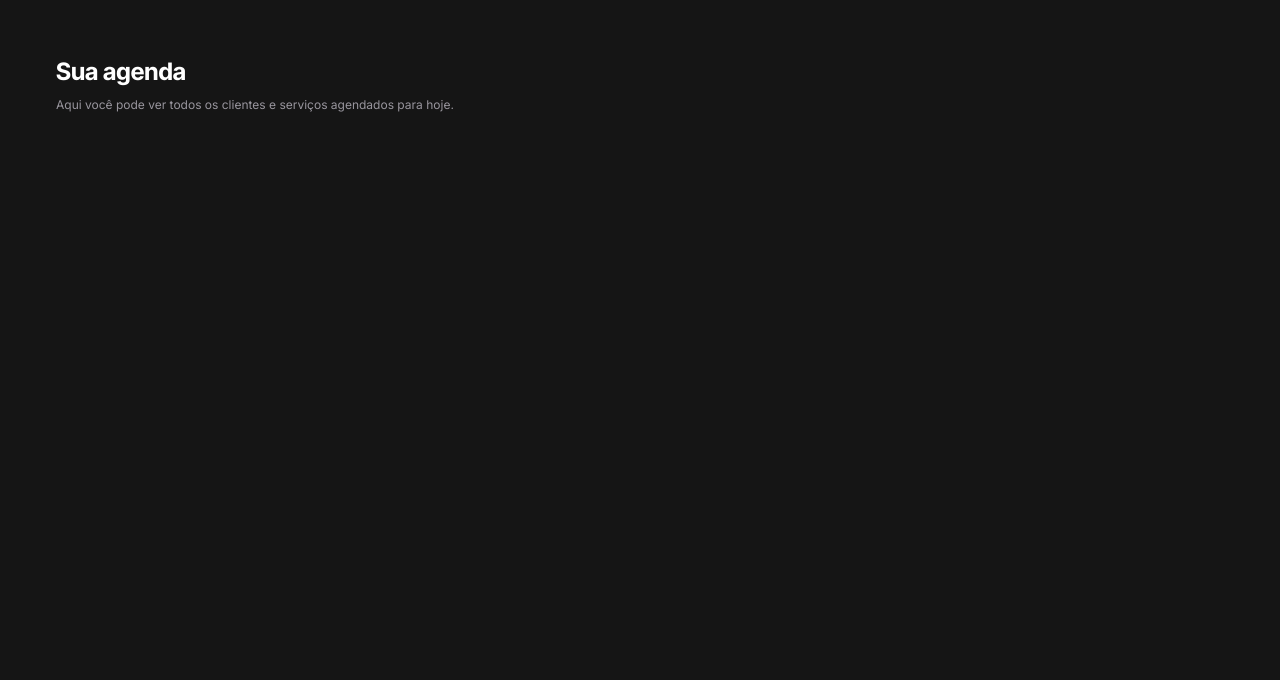
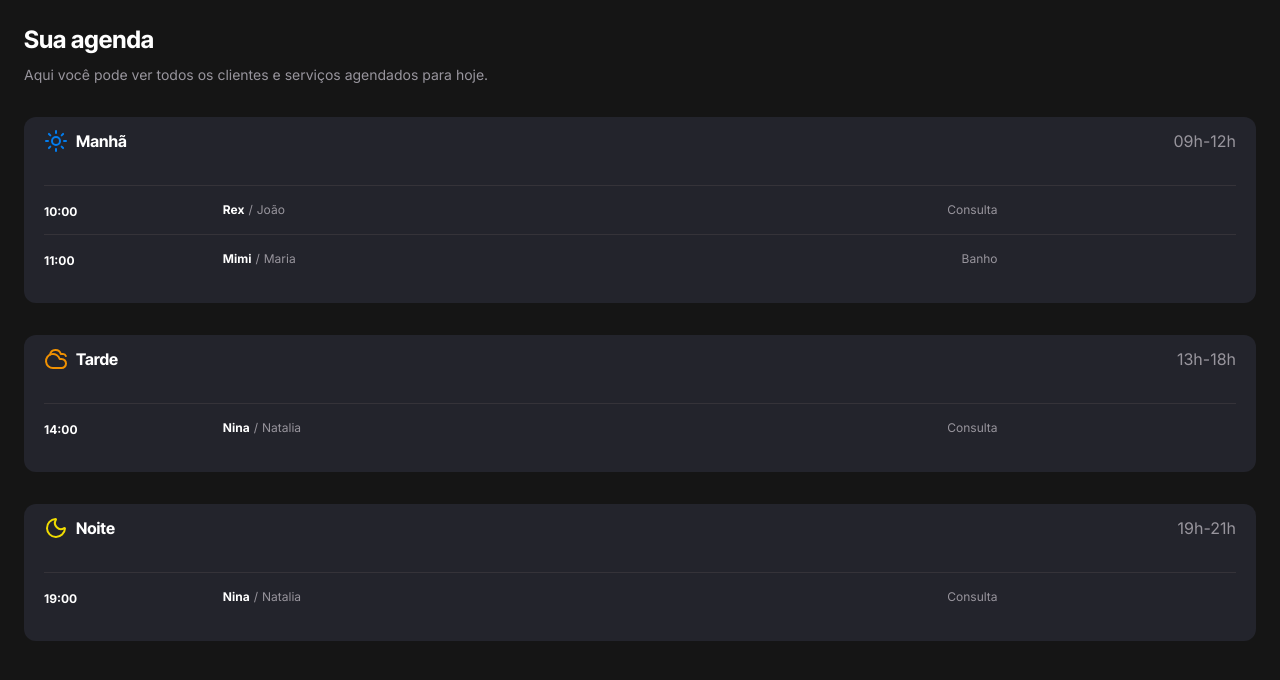
Before and after one commit to MarcosGilmar/pet-shop-nextjs, a Next.js app: page / in a window 1280 px wide. Shown: the top 680 px of the page. Built offline with nearby package versions, Linux system fonts and the light colour scheme; no server answers; the database is empty.

Commit message:
feat: create basic structure of home page

```diff
--- a/package.json
+++ b/package.json
@@ -15,7 +15,7 @@
     "clsx": "^2.1.1",
     "lucide-react": "^0.575.0",
     "next": "16.1.6",
-    "prisma": "^7.4.1",
+    "prisma": "^6.14.0",
     "radix-ui": "^1.4.3",
     "react": "19.2.3",
     "react-dom": "19.2.3",
--- a/src/app/layout.tsx
+++ b/src/app/layout.tsx
@@ -1,6 +1,6 @@
 import type { Metadata } from 'next';
 import '@/styles/globals.css';
-import { inter, interTight } from '@/utils/fonts';
+import { inter, interTight } from '@/types/fonts';
 
 export const metadata: Metadata = {
   title: 'Mundo Pet',
--- a/src/app/page.tsx
+++ b/src/app/page.tsx
@@ -1,16 +1,26 @@
-export default function Home() {
+import { PeriodSection } from '@/components/period-section';
+import { prisma } from '@/lib/prisma';
+import { groupAppointmentsByPeriod } from '@/utils/appointment-utils';
+import { HARDCODED_APPOINTMENT_DATA } from '@/utils/mock-data';
+
+export default async function Home() {
+  const periods = groupAppointmentsByPeriod(HARDCODED_APPOINTMENT_DATA);
+
+  const appoints = await prisma.appointment.findMany();
+
   return (
     <div className="bg-background-primary p-6">
-      <div className="flex items-center justify-between md:m-8">
+      <div className="flex items-center justify-between mb-8">
         <div className="">
           <h1 className="text-title-size text-content-primary mb-2">
             Sua agenda
           </h1>
-          <p className="text-paragraph-small-size text-content-secondary">
+          <p className="text-paragraph-medium-size text-content-secondary">
             Aqui você pode ver todos os clientes e serviços agendados para hoje.
           </p>
         </div>
       </div>
+      <PeriodSection period={periods} />
     </div>
   );
 }
--- /dev/null
+++ b/src/components/appointment-card/index.tsx
@@ -0,0 +1,46 @@
+import { cn } from '@/lib/utils';
+import { Appointment } from '@/types/appointment';
+
+type AppointmentCardProps = {
+  appointment: Appointment;
+  isFirstSection?: boolean;
+};
+
+export function AppointmentCard({
+  appointment,
+  isFirstSection = false,
+}: AppointmentCardProps) {
+  return (
+    <div
+      className={cn(
+        'grid grid-cols-2 md:grid-cols-[15%_35%_30%_20%] items-center py-3 md:ml-auto',
+        !isFirstSection && 'border-t border-border-divisor'
+      )}
+    >
+      <div className="text-left pr-4 md:pr-0">
+        <span className="text-label-small text-content-primary font-semibold">
+          {appointment.time}
+        </span>
+      </div>
+
+      <div className="text-right md:text-left md:pr-4 md:flex items-center">
+        <div className="flex items-center justify-end md:justify-start gap-1">
+          <span className="text-label-small text-content-primary font-semibold">
+            {appointment.petName}
+          </span>
+          <span className="text-paragraph-small-size text-content-secondary">
+            /
+          </span>
+          <span className="text-paragraph-small-size text-content-secondary">
+            {appointment.tutorName}
+          </span>
+        </div>
+      </div>
+      <div className="text-right mt-2 md:mt-0 col-span-2 md:col-span-1 flex justify-end items-center gap-2 ">
+        <span className="text-paragraph-small-size text-content-secondary">
+          {appointment.description}
+        </span>
+      </div>
+    </div>
+  );
+}
--- /dev/null
+++ b/src/components/period-section/index.tsx
@@ -0,0 +1,50 @@
+import { AppointmentPeriod } from '@/types/appointment';
+import { Cloudy, Moon, Sun } from 'lucide-react';
+import { AppointmentCard } from '../appointment-card';
+
+type PeriodProps = {
+  period: AppointmentPeriod[];
+};
+
+const periodIcons = {
+  morning: <Sun className="text-accent-blue" />,
+  afternoon: <Cloudy className="text-accent-orange" />,
+  evening: <Moon className="text-accent-yellow" />,
+};
+
+export function PeriodSection({ period }: PeriodProps) {
+  return (
+    <>
+      {period.map((period) => (
+        <section
+          key={period.type}
+          className="mb-8 bg-background-tertiary rounded-xl"
+        >
+          <div className="flex items-center justify-between px-5 py-3">
+            <div className="flex items-center gap-2">
+              {periodIcons[period.type]}
+              <h2 className="text-label-large-size text-content-primary">
+                {period.title}
+              </h2>
+            </div>
+            <span className="text-content-secondary text-label-large-size">
+              {period.timeRange}
+            </span>
+          </div>
+
+          {period.appointments.length > 0 ? (
+            <div className="p-5">
+              <div>
+                {period.appointments.map((appointment, index) => (
+                  <AppointmentCard key={index} appointment={appointment} />
+                ))}
+              </div>
+            </div>
+          ) : (
+            <p>Nenhum agendamento para este período</p>
+          )}
+        </section>
+      ))}
+    </>
+  );
+}
--- /dev/null
+++ b/src/lib/prisma.ts
@@ -0,0 +1,5 @@
+import { PrismaClient } from '@/generated/prisma/client';
+
+export const prisma = new PrismaClient({
+  datasourceUrl: process.env.DATABASE_URL,
+});
--- /dev/null
+++ b/src/types/appointment.ts
@@ -0,0 +1,19 @@
+export type PeriodAlias = 'morning' | 'afternoon' | 'evening';
+
+export type Appointment = {
+  id: string;
+  time: string;
+  petName: string;
+  tutorName: string;
+  description: string;
+  phone: string;
+  scheduleAt: Date;
+  period: PeriodAlias;
+};
+
+export type AppointmentPeriod = {
+  title: string;
+  type: PeriodAlias;
+  timeRange: string;
+  appointments: Appointment[];
+};
--- /dev/null
+++ b/src/utils/appointment-utils.ts
@@ -0,0 +1,53 @@
+import { Appointment, PeriodAlias } from '@/types/appointment';
+import { Appointment as AppointmentPrisma } from '@/generated/prisma/client';
+
+function getPeriod(hour: number): PeriodAlias {
+  if (hour >= 9 && hour < 12) return 'morning';
+  if (hour >= 13 && hour < 18) return 'afternoon';
+  return 'evening';
+}
+
+export function groupAppointmentsByPeriod(appointments: AppointmentPrisma[]) {
+  const transformedAppointments: Appointment[] = appointments?.map(
+    (appointment) => ({
+      ...appointment,
+      time: appointment.scheduleAt.toLocaleTimeString('pt-BR', {
+        hour: '2-digit',
+        minute: '2-digit',
+      }),
+      service: appointment.description,
+      period: getPeriod(appointment.scheduleAt.getHours()),
+    })
+  );
+
+  const morningAppointments = transformedAppointments.filter(
+    (appointment) => appointment.period === 'morning'
+  );
+  const afternoonAppointments = transformedAppointments.filter(
+    (appointment) => appointment.period === 'afternoon'
+  );
+  const eveningAppointments = transformedAppointments.filter(
+    (appointment) => appointment.period === 'evening'
+  );
+
+  return [
+    {
+      title: 'Manhã',
+      type: 'morning' as PeriodAlias,
+      timeRange: '09h-12h',
+      appointments: morningAppointments,
+    },
+    {
+      title: 'Tarde',
+      type: 'afternoon' as PeriodAlias,
+      timeRange: '13h-18h',
+      appointments: afternoonAppointments,
+    },
+    {
+      title: 'Noite',
+      type: 'evening' as PeriodAlias,
+      timeRange: '19h-21h',
+      appointments: eveningAppointments,
+    },
+  ];
+}
--- /dev/null
+++ b/src/utils/mock-data.ts
@@ -0,0 +1,34 @@
+export const HARDCODED_APPOINTMENT_DATA = [
+  {
+    id: '1',
+    petName: 'Rex',
+    description: 'Consulta',
+    tutorName: 'João',
+    phone: '1234567890',
+    scheduleAt: new Date('2025-08-17T10:00:00'),
+  },
+  {
+    id: '2',
+    petName: 'Mimi',
+    tutorName: 'Maria',
+    description: 'Banho',
+    phone: '1234567890',
+    scheduleAt: new Date('2025-08-17T11:00:00'),
+  },
+  {
+    id: '3',
+    petName: 'Nina',
+    tutorName: 'Natalia',
+    description: 'Consulta',
+    phone: '1234567890',
+    scheduleAt: new Date('2025-08-17T14:00:00'),
+  },
+  {
+    id: '4',
+    petName: 'Nina',
+    tutorName: 'Natalia',
+    description: 'Consulta',
+    phone: '1234567890',
+    scheduleAt: new Date('2025-08-17T19:00:00'),
+  },
+];
```
Also changed, not shown: src/types/fonts.ts (renamed from src/utils/fonts.ts), 1 other file (tests, documents, lock files or other folders).
